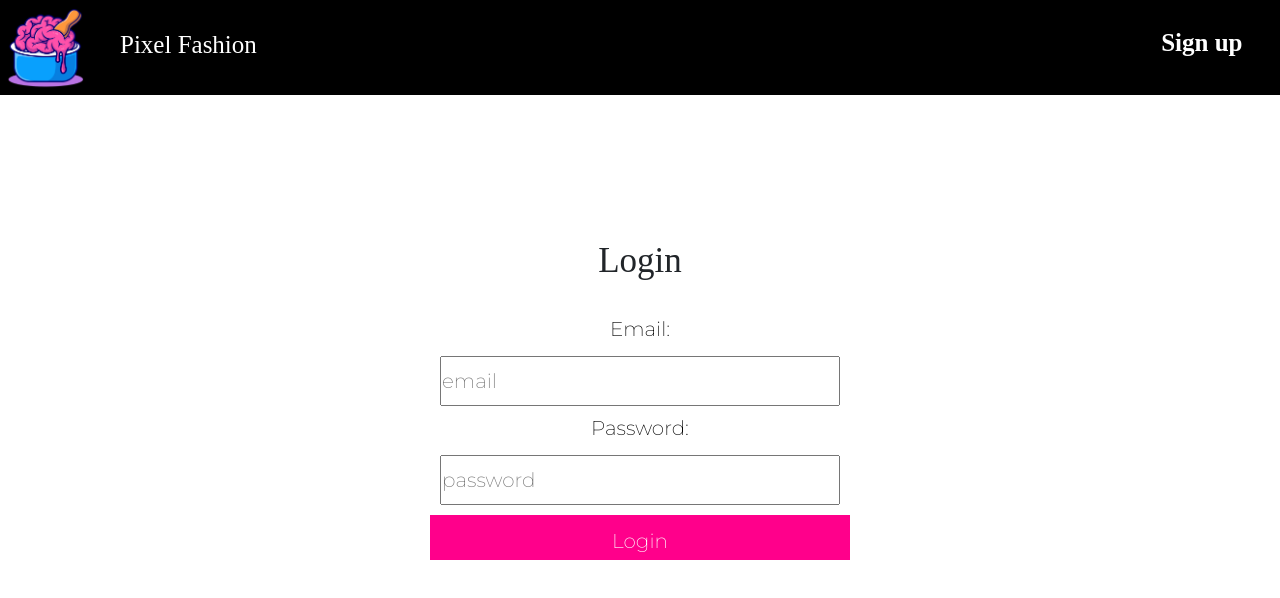
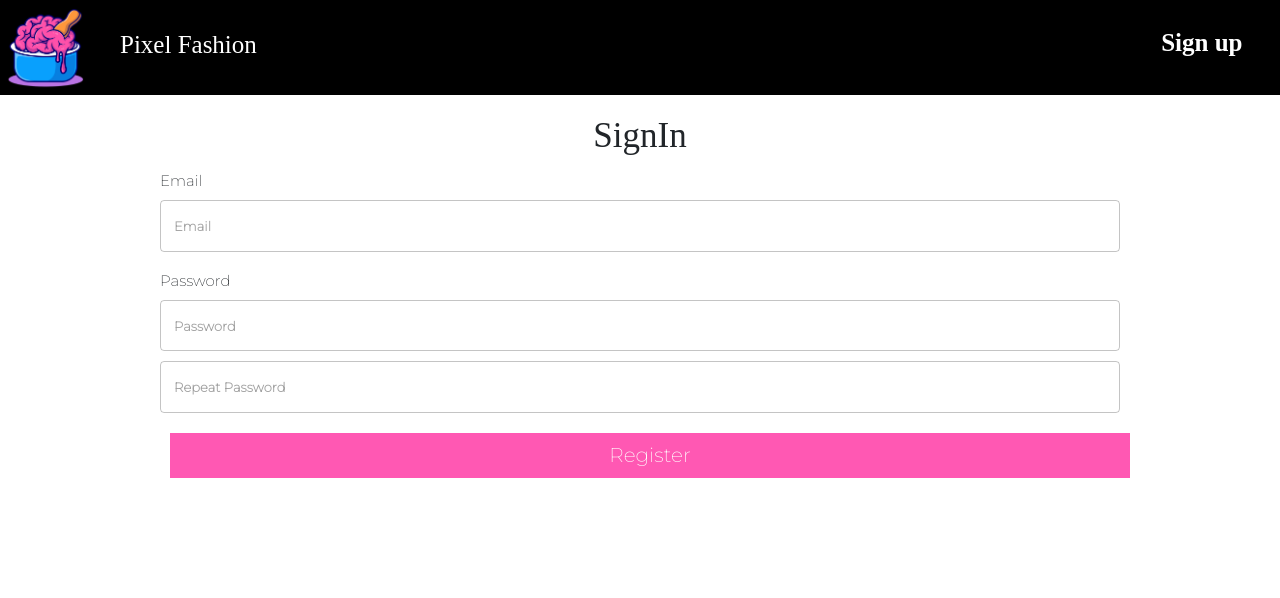
Before and after one commit to dsantucho/PreEntrega1-SANTUCHO, a React (Create React App) app: page /signup in a window 1280 px wide. Before the commit this address led to /login. Shown: the top 598 px of the page. Built offline with nearby package versions, Linux system fonts and the light colour scheme; a web font is replaced by a local one.

Commit message:
signUp funcionando OK guarda auth y en db.

```diff
--- a/src/App.js
+++ b/src/App.js
@@ -14,6 +14,7 @@ import ErrorPage from "./pages/ErrorPage";
 import Cart from "./pages/Cart";
 import Categories from "./pages/Categories";
 import Login from "./pages/Login";
+import SignUp from './pages/SignUp';
 
 //Contexts
 import { ItemsProvider } from "./contexts/ItemsContext";
@@ -35,6 +36,7 @@ export const App = () => {
           </div>
           <Routes>
             <Route path="/login" element={<Login/>}/>
+            <Route path='/signup' element={<SignUp/>}/>
             <Route path="/" element={<RequireAuth><Home/></RequireAuth>}/>
 
             <Route path="/category/:category" element={<RequireAuth><Categories/></RequireAuth>}/>
--- a/src/components/NavBar.js
+++ b/src/components/NavBar.js
@@ -57,7 +57,7 @@ export const NavBar = () => {
       </div>):(
       <div className="container d-flex col-7 justify-content-end align-items-center">
         <ul className="pe-5">
-          <Link to="/*">Sign up</Link>
+          <Link to="/signup">Sign up</Link>
         </ul>
       </div>)}
 
--- a/src/index.scss
+++ b/src/index.scss
@@ -12,3 +12,4 @@
 @import "./sass/components/spinner";
 @import "./sass/components/errorContainer";
 @import "./sass/components/cart";
+@import "./sass/components/signup";
--- /dev/null
+++ b/src/pages/SignUp.js
@@ -0,0 +1,145 @@
+import React, { useContext, useState } from "react";
+import { TextField } from "@mui/material";
+import { Button } from "react-bootstrap";
+import { createUserWithEmailAndPassword } from "firebase/auth";
+import { auth } from "../firebase/firebaseConfig";
+import { collection, addDoc } from "firebase/firestore";
+import { useNavigate } from "react-router-dom";
+import { AuthContext } from "../contexts/AuthContext";
+import { db } from "../firebase/firebaseConfig";
+//FORMIK
+import { Formik } from "formik";
+//YUP => crea un esquema de validacion para los campos
+import * as yup from "yup";
+//component
+import Spinner from "../components/Spinner";
+
+//esquema de validacion
+const yupSchema = yup.object({
+  password: yup.string().min(6).max(10).required("password name is required"),
+  repeatPassword: yup
+    .string()
+    .oneOf([yup.ref("password"), null], "Password must match")
+    .required("Password is required"),
+  email: yup.string().email("Invalid email").required("Email is required"),
+});
+
+const SignUp = () => {
+  const [error, setError] = useState(false);
+  const [isLoading, setIsLoading] = useState(false);
+
+  const navigate = useNavigate();
+
+  const { dispatch } = useContext(AuthContext);
+
+  const handleSignUp = async (values) => {
+    try {
+      setIsLoading(true);
+      const userCredential = await createUserWithEmailAndPassword(
+        auth,
+        values.email,
+        values.password
+      );
+
+      // Extract the uid from the userCredential object
+      const uid = userCredential.user.uid;
+
+      // Create the new user document in Firestore
+      const docRef = await addDoc(collection(db, "users"), {
+        uid: uid,
+        email: values.email,
+        password: values.password,
+        date: new Date().toLocaleDateString("es-AR"), // Add the date in the desired format
+        status: "Active", // Add the state
+      });
+
+      console.log("Document written with ID: ", docRef.id);
+      dispatch({ type: "LOGIN", payload: userCredential.user });
+      navigate("/");
+    } catch (error) {
+      setError(true);
+    } finally {
+      setIsLoading(false);
+    }
+  };
+
+  return (
+    <div className="nav-fix div-signin d-flex flex-column align-items-center justify-content-center">
+      <h2>SignIn</h2>
+      <Formik
+        initialValues={{
+          password: "",
+          repeatPassword: "",
+          email: "",
+        }}
+        onSubmit={(values) => handleSignUp(values)}
+        validationSchema={yupSchema}
+      >
+        {({
+          values,
+          errors,
+          touched,
+          handleChange,
+          handleSubmit,
+          isValid,
+          dirty,
+          ErrorMessage,
+        }) => (
+          <form
+            className="formContainer formSignUp d-flex flex-column"
+            onSubmit={handleSubmit}
+          >
+            <div className="d-flex flex-column">
+              <h4 className="mb-3 mt-3">Email</h4>
+              <TextField
+                className="mb-3"
+                placeholder="Email"
+                name="email"
+                value={values.email}
+                onChange={handleChange}
+              />
+              {errors.email && (
+                <span style={{ color: "red" }}>{errors.email}</span>
+              )}
+            </div>
+            <div className="d-flex flex-column">
+              <h4 className="mb-3 mt-3">Password</h4>
+              <TextField
+                className="mb-3"
+                placeholder="Password"
+                name="password"
+                value={values.password}
+                onChange={handleChange}
+              />
+              {errors.lastName && (
+                <span style={{ color: "red" }}>{errors.password}</span>
+              )}
+              <TextField
+                className="mb-3"
+                placeholder="Repeat Password"
+                name="repeatPassword"
+                value={values.repeatPassword}
+                onChange={handleChange}
+              />
+              {errors.phone && (
+                <span style={{ color: "red" }}>{errors.repeatPassword}</span>
+              )}
+            </div>
+            {isLoading ? (<Spinner />
+            ) : (
+              <Button
+                className="btnForm d-flex justify-content-center m-3"
+                type="submit"
+                disabled={!(isValid && dirty)}
+              >
+                Register
+              </Button>
+            )}
+          </form>
+        )}
+      </Formik>
+    </div>
+  );
+};
+
+export default SignUp;
--- /dev/null
+++ b/src/sass/components/_signup.scss
@@ -0,0 +1,31 @@
+.div-signin{
+    margin-top: 15px;
+    font-size: $font-size-base;
+    font-family: 'Montserrat';
+    .formSignUp{
+        font-size: 1.2rem;
+        font-family: 'Montserrat';
+        width: 75%;
+        button{
+            background-color: $color-neon-pink;
+            border: solid $color-neon-pink;
+            border-radius: 0px;
+            height: 45px;
+            width: 100%;
+            font-size: $font-size-base;
+            font-family: 'Montserrat';
+            color: white;
+            &:hover{
+                color: black;
+                background-color: white;
+            }
+        }
+    }
+    div{
+        input{
+            font-size: 1.3rem;
+            font-family: 'Montserrat';
+            font-weight: 600;
+        }
+    }
+}
```
Also changed, not shown: src/pages/SignIn.js (deleted, +0 -10 lines).
